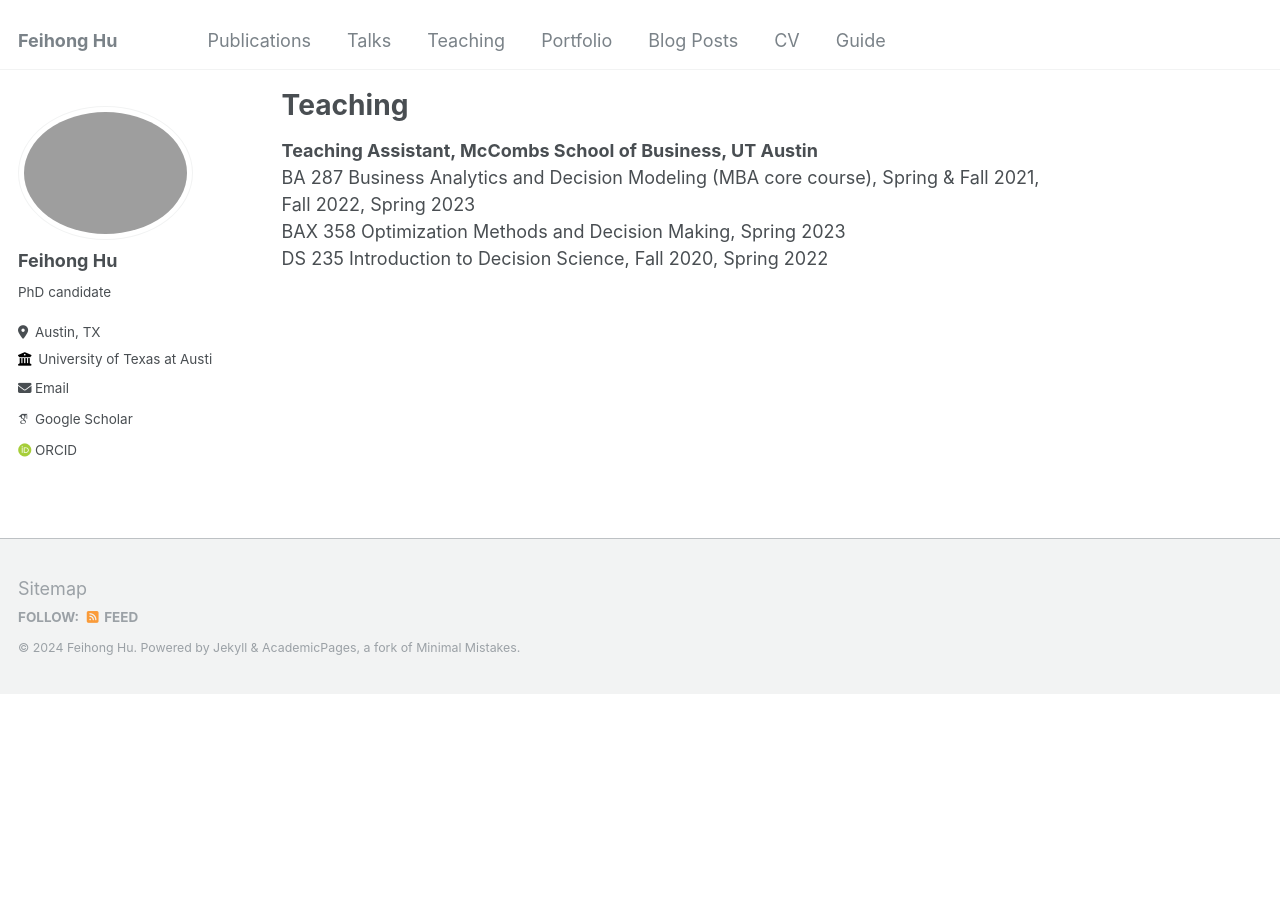
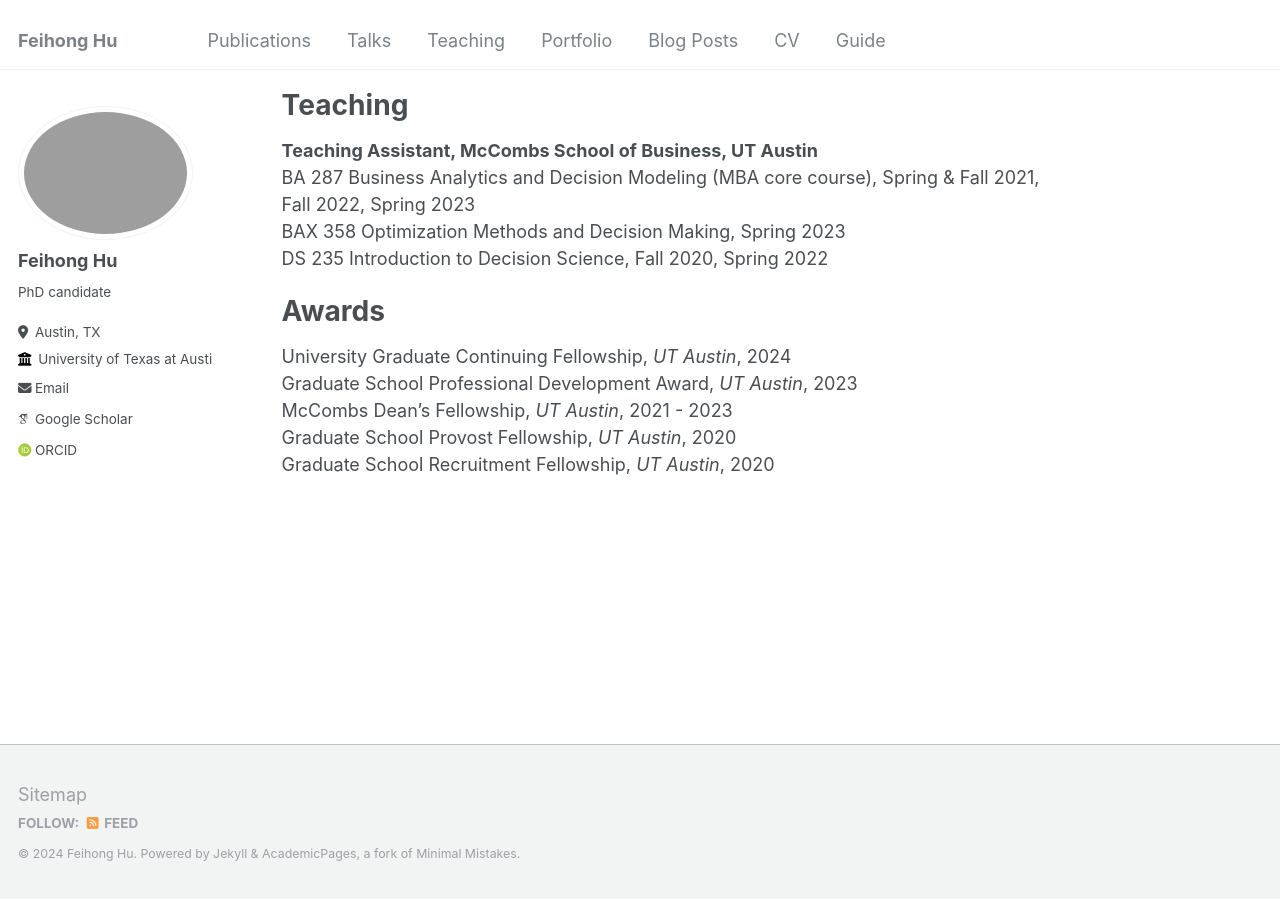
Before and after one commit to feihonghu/feihonghu.github.io, a Jekyll site: the page built from _pages/about.md, in a window 1280 px wide and 900 px high, scrolled down 797 px. Built offline with Jekyll 4.4.1, drawn with Linux system fonts in a browser that asks for light colours; some web fonts are replaced; before the commit the page ends 1491 px from its top, so only the background shows below that.

Commit message:
Update about.md

```diff
--- a/_pages/about.md
+++ b/_pages/about.md
@@ -32,3 +32,11 @@ Teaching
 BA 287 Business Analytics and Decision Modeling (MBA core course), Spring & Fall 2021, Fall 2022, Spring 2023<br/>
 BAX 358 Optimization Methods and Decision Making, Spring 2023<br/>
 DS 235 Introduction to Decision Science, Fall 2020, Spring 2022
+
+Awards
+======
+University Graduate Continuing Fellowship, _UT Austin_, 2024<br/>
+Graduate School Professional Development Award, _UT Austin_, 2023<br/>
+McCombs Dean's Fellowship, _UT Austin_, 2021 - 2023<br/>
+Graduate School Provost Fellowship, _UT Austin_, 2020<br/>
+Graduate School Recruitment Fellowship, _UT Austin_, 2020<br/>
```
